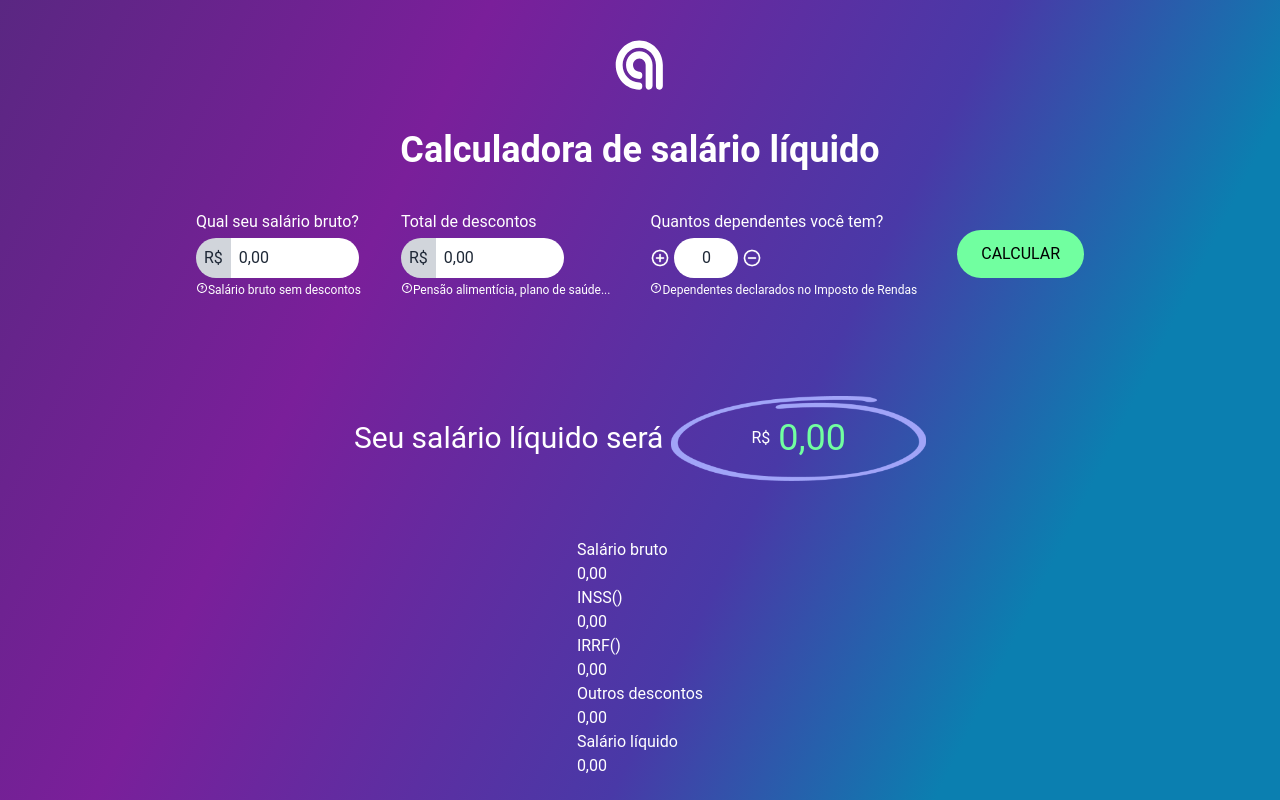
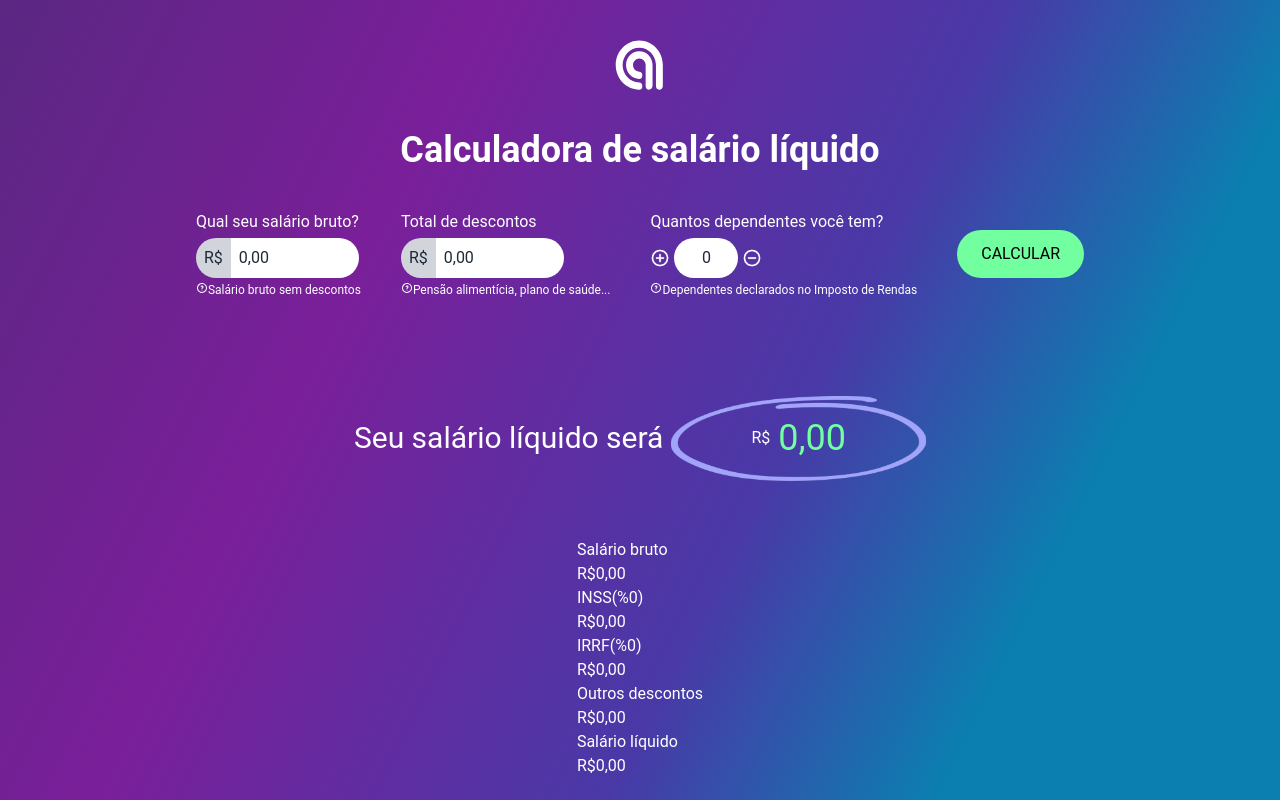
Before and after one commit to agilize/frontend-challenge, a React (Create React App) app: page / in a window 1280 px wide. Built offline with nearby package versions, Linux system fonts and the light colour scheme.

Commit message:
feat(calcresult): ✨Returns the calculation details to the user

```diff
--- a/src/App.jsx
+++ b/src/App.jsx
@@ -6,21 +6,31 @@ import { Base } from './styles/Base.js';
 import Context from './context';
 import CalcDetails from './modules/CalcDetails';
 
+const defaultCalcInfos = {
+  glossSalary: 0,
+  discount: 0,
+  INSSDiscount: 0,
+  IRRFDiscount: 0,
+  netSalary: 0,
+};
+
 function App() {
   const [glossSalary, setGlossSalary] = useState(0);
-  const [netSalary, setNetSalary] = useState(0);
   const [discount, setDiscount] = useState(0);
   const [dependents, setDependents] = useState(0);
+  const [calcInfos, setCalcInfos] = useState(defaultCalcInfos);
+
   const contextValue = {
     setGlossSalary,
     setDiscount,
     setDependents,
-    setNetSalary,
+    setCalcInfos,
     dependents,
     discount,
     glossSalary,
-    netSalary,
+    calcInfos,
   };
+
   return (
     <Context.Provider value={contextValue}>
       <Base>
--- a/src/modules/CalcDetails.jsx
+++ b/src/modules/CalcDetails.jsx
@@ -1,16 +1,28 @@
 import React, { useContext } from 'react';
 import Context from '../context';
+import { convertToReal } from '../utils';
 import CalcLine from './fields/components/CalcLine';
 
 const CalcDetails = () => {
-  const { glossSalary, netSalary } = useContext(Context);
+  const {
+    calcInfos: { glossSalary, netSalary, discount, INSSDiscount, IRRFDiscount },
+  } = useContext(Context);
+
+  const INSSPercent = INSSDiscount
+    ? convertToReal((INSSDiscount / glossSalary) * 100)
+    : 0;
+
+  const IRRFPercent = IRRFDiscount
+    ? convertToReal((IRRFDiscount / glossSalary) * 100)
+    : 0;
+
   return (
     <div>
       <div>
         <CalcLine value={glossSalary} title='Salário bruto' />
-        <CalcLine value={glossSalary} title='INSS()' />
-        <CalcLine value={glossSalary} title='IRRF()' />
-        <CalcLine value={glossSalary} title='Outros descontos' />
+        <CalcLine value={INSSDiscount} title={`INSS(%${INSSPercent})`} />
+        <CalcLine value={IRRFDiscount} title={`IRRF(%${IRRFPercent})`} />
+        <CalcLine value={discount} title={`Outros descontos`} />
       </div>
       <CalcLine value={netSalary} title='Salário líquido' />
     </div>
--- a/src/modules/CalcResult.jsx
+++ b/src/modules/CalcResult.jsx
@@ -3,7 +3,9 @@ import Context from '../context';
 import { convertToReal } from '../utils';
 
 const CalcResult = () => {
-  const { netSalary } = useContext(Context);
+  const {
+    calcInfos: { netSalary },
+  } = useContext(Context);
   const convertedSalary = convertToReal(`${netSalary}`);
   return (
     <div className='flex items-center'>
--- a/src/modules/CalculationForm.jsx
+++ b/src/modules/CalculationForm.jsx
@@ -1,23 +1,32 @@
 import React, { useContext } from 'react';
 import Context from '../context';
 import { CalculateButton } from '../styles/CalculationForm';
-import { deductsINSS, deductsIRRF, twoDecimals } from '../utils';
+import { deductsINSS, deductsIRRF } from '../utils';
 import DependentsField from './fields/DependentsField';
 import ValuesField from './fields/ValuesField';
 
 function CalculationForm() {
-  const { dependents, discount, glossSalary, setNetSalary } =
+  const { dependents, discount, glossSalary, setCalcInfos } =
     useContext(Context);
+
   const calculatesNetSalary = () => {
-    const INSSDeduction = deductsINSS(glossSalary) - discount;
-    console.log(glossSalary - INSSDeduction);
-    const IRRFDeduction = deductsIRRF(glossSalary, INSSDeduction, dependents);
-    console.log(glossSalary - IRRFDeduction);
-    if (IRRFDeduction < INSSDeduction) {
-      setNetSalary(twoDecimals(IRRFDeduction));
-    } else {
-      setNetSalary(twoDecimals(INSSDeduction));
-    }
+    const INSSDiscount = deductsINSS(glossSalary);
+
+    let netSalary = glossSalary - INSSDiscount - discount;
+
+    const IRRFDiscount = deductsIRRF(glossSalary, netSalary, dependents);
+
+    netSalary = IRRFDiscount > 0 ? netSalary - IRRFDiscount : netSalary;
+
+    const calcInfos = {
+      glossSalary,
+      discount,
+      INSSDiscount,
+      IRRFDiscount,
+      netSalary,
+    };
+
+    setCalcInfos(calcInfos);
   };
 
   return (
--- a/src/modules/fields/components/CalcLine.jsx
+++ b/src/modules/fields/components/CalcLine.jsx
@@ -6,7 +6,7 @@ const CalcLine = ({ value, title }) => {
   return (
     <div>
       <p>{title}</p>
-      <p>{convertToReal(value)}</p>
+      <p>{`R$${convertToReal(value)}`}</p>
     </div>
   );
 };
--- a/src/utils/index.js
+++ b/src/utils/index.js
@@ -32,19 +32,15 @@ export const convertToReal = (value) => {
 export const deductsINSS = (glossSalary) => {
   switch (true) {
     case glossSalary <= 1212:
-      return twoDecimals(glossSalary - glossSalary * 0.075);
+      return twoDecimals(glossSalary * 0.075);
     case glossSalary <= 2427.35:
-      return twoDecimals(glossSalary - (90.9 + (glossSalary - 1212) * 0.09));
+      return twoDecimals(90.9 + (glossSalary - 1212) * 0.09);
     case glossSalary <= 3641.03:
-      return twoDecimals(
-        glossSalary - (200.28 + (glossSalary - 2427.35) * 0.12)
-      );
+      return twoDecimals(200.28 + (glossSalary - 2427.35) * 0.12);
     case glossSalary <= 7087.22:
-      return twoDecimals(
-        glossSalary - (345.92 + (glossSalary - 3641.03) * 0.14)
-      );
+      return twoDecimals(345.92 + (glossSalary - 3641.03) * 0.14);
     default:
-      return glossSalary - 828.38;
+      return 828.38;
   }
 };
 
@@ -57,25 +53,21 @@ export const deductsINSS = (glossSalary) => {
  */
 export const deductsIRRF = (glossSalary, netSalary, dependents) => {
   const deductsDependents = 189.59 * dependents;
+
   switch (true) {
     case glossSalary - deductsDependents <= 2073:
-      return twoDecimals(netSalary);
+      return 0;
+
     case glossSalary - deductsDependents <= 2826.65:
-      return twoDecimals(
-        netSalary - ((netSalary - deductsDependents) * 0.075 - 142.8)
-      );
+      return twoDecimals((netSalary - deductsDependents) * 0.075 - 142.8);
+
     case glossSalary - deductsDependents <= 3751.05:
-      return twoDecimals(
-        netSalary - ((netSalary - deductsDependents) * 0.15 - 354.8)
-      );
+      return twoDecimals((netSalary - deductsDependents) * 0.15 - 354.8);
+
     case glossSalary - deductsDependents <= 4664.68:
-      return twoDecimals(
-        netSalary - ((netSalary - deductsDependents) * 0.225 - 636.13)
-      );
+      return twoDecimals((netSalary - deductsDependents) * 0.225 - 636.13);
+
     default:
-      console.log('teste');
-      return twoDecimals(
-        netSalary - ((netSalary - deductsDependents) * 0.275 - 869.36)
-      );
+      return twoDecimals((netSalary - deductsDependents) * 0.275 - 869.36);
   }
 };
```
